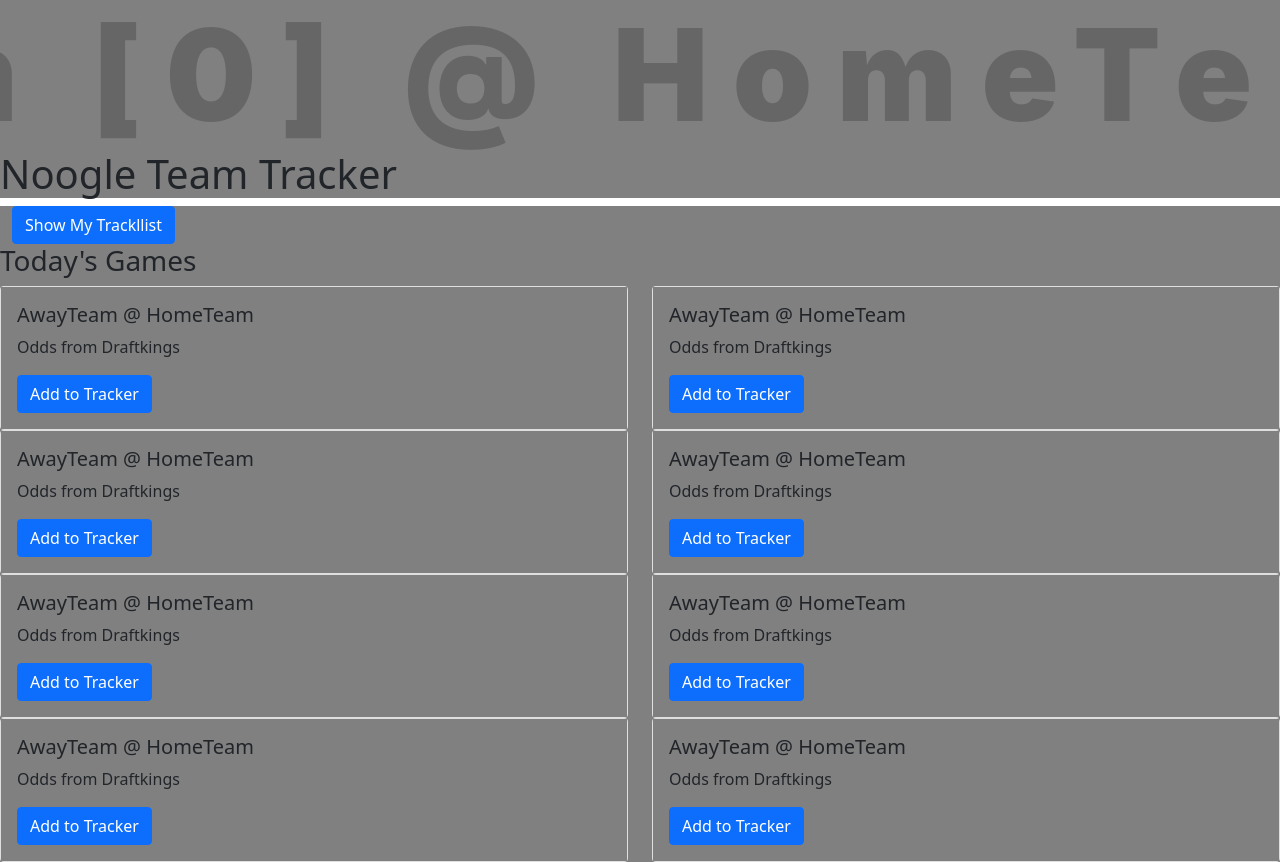
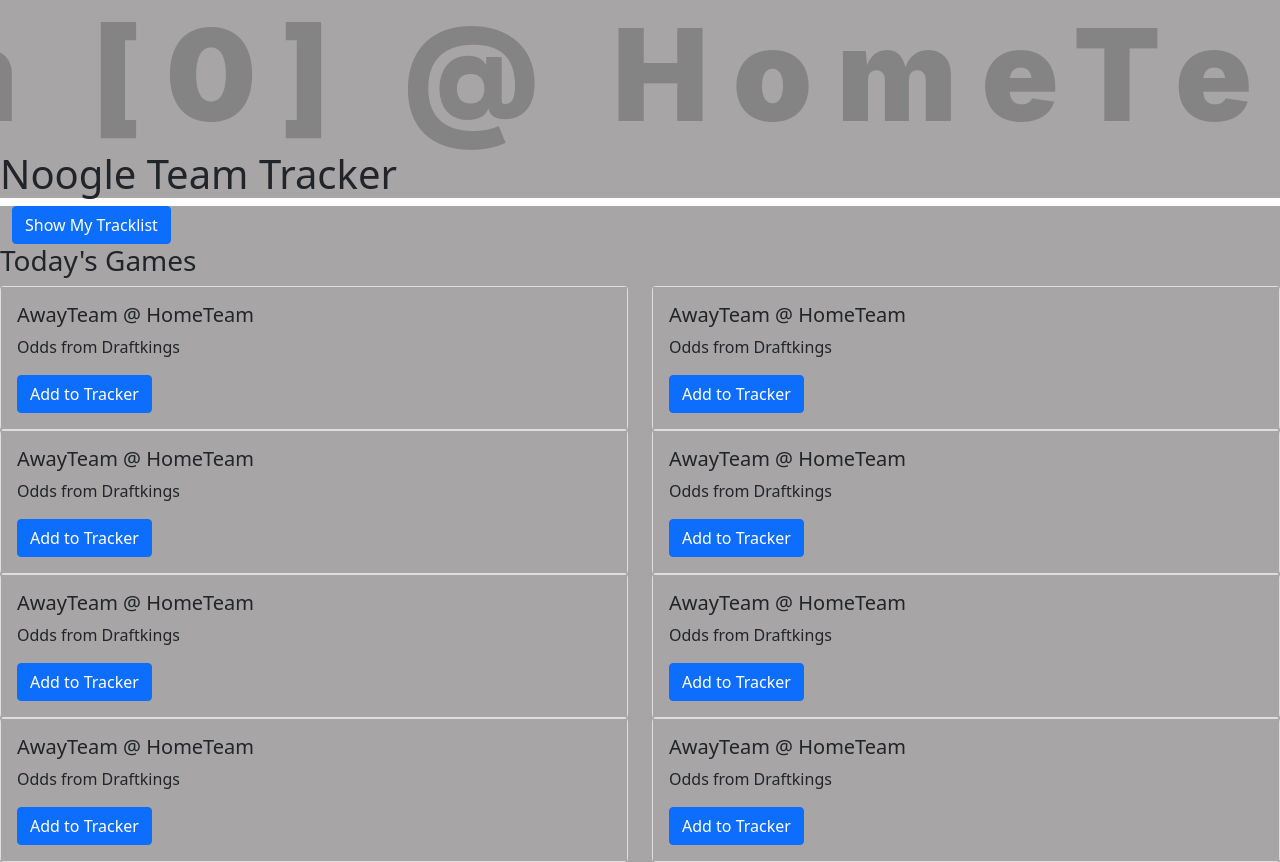
Before and after one commit to APisDriven/noogle, a plain HTML site: page index.html in a window 1280 px wide. Drawn offline with nearby package versions, Linux system fonts and the light colour scheme; no server answers.

Commit message:
"Corrected some text"

```diff
--- a/assets/css/style.css
+++ b/assets/css/style.css
@@ -9,7 +9,7 @@
 
   * {
 
-    background-color: gray;
+    background-color: rgb(167, 165, 165);
     margin: 0;
     padding: 0;
   }
--- a/index.html
+++ b/index.html
@@ -35,7 +35,7 @@
     <!-- Team Tracker goes here -->
     <a class="btn btn-primary" data-bs-toggle="offcanvas" href="#offcanvasExample" role="button"
       aria-controls="offcanvasExample">
-      Show My Trackllist
+      Show My Tracklist
     </a>
 
     <div class="offcanvas offcanvas-start" tabindex="-1" id="offcanvasExample" aria-labelledby="offcanvasExampleLabel">
```
